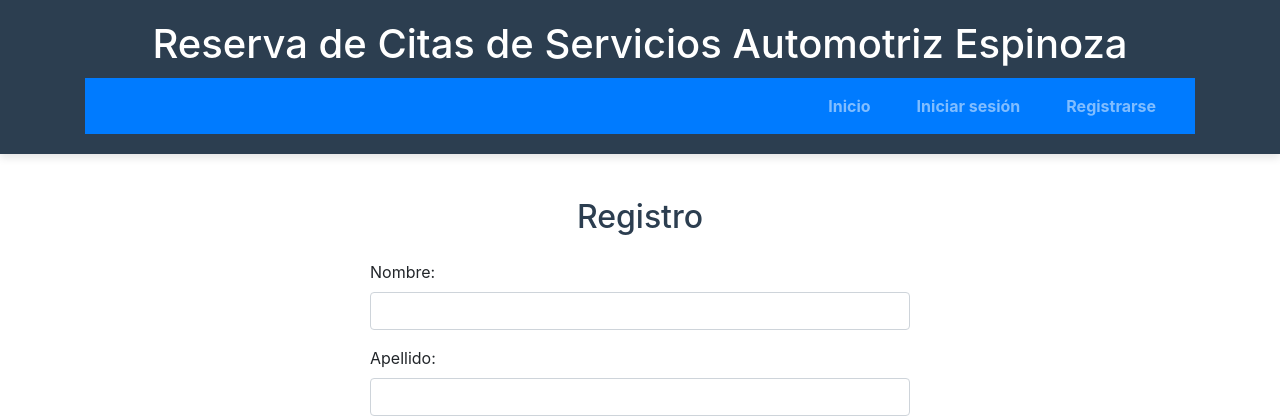
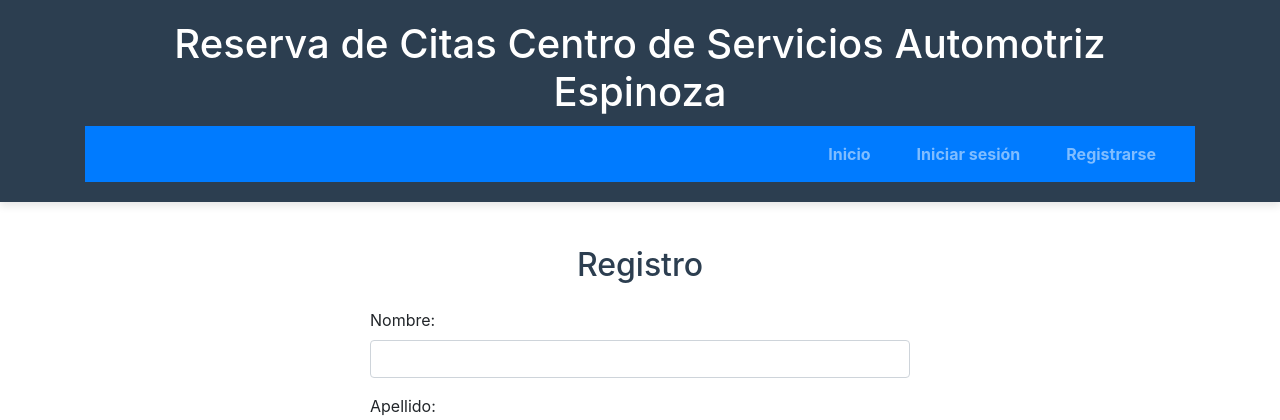
Before and after one commit to Pabloquispe/BotAutomotriz, a Flask app: page /register in a window 1280 px wide. Shown: the top 420 px of the page. Run offline with Flask 3, Linux system fonts and the light colour scheme; some libraries are stand-ins or nearby versions.

Commit message:
Update base.html

```diff
--- a/vistas/templates/base.html
+++ b/vistas/templates/base.html
@@ -10,7 +10,7 @@
 <body>
     <header>
         <div class="container">
-            <h1>Reserva de Citas de Servicios Automotriz Espinoza</h1>
+            <h1>Reserva de Citas Centro de Servicios Automotriz Espinoza</h1>
             <nav class="navbar navbar-expand-lg navbar-dark bg-primary">
                 <a class="navbar-brand" href="#"></a>
                 <button class="navbar-toggler" type="button" data-toggle="collapse" data-target="#navbarNav" aria-controls="navbarNav" aria-expanded="false" aria-label="Toggle navigation">
```
